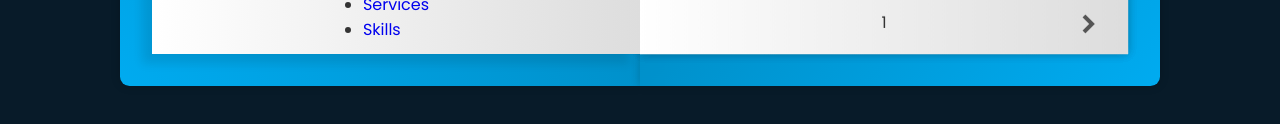
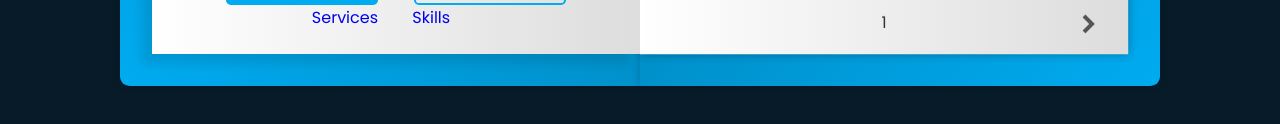
Before and after one commit to RitikaJaiswar/Portfolio__Website, a plain HTML site: page index.html in a window 1280 px wide. Shown: the part 674-798 px from the top of the page. Drawn offline with nearby package versions, Linux system fonts and the light colour scheme.

Commit message:
Update style.css

```diff
--- a/style.css
+++ b/style.css
@@ -463,3 +463,18 @@ body {
     top: -1.8rem;
 
 }
+
+nav{
+    flex : 1;
+    text-align: center;
+}
+
+nav ul li {
+    list-style: none;
+    display: inline-block;
+    margin-right: 30px;
+}
+
+nav ul li :hover{
+    color: palevioletred;
+}
```
